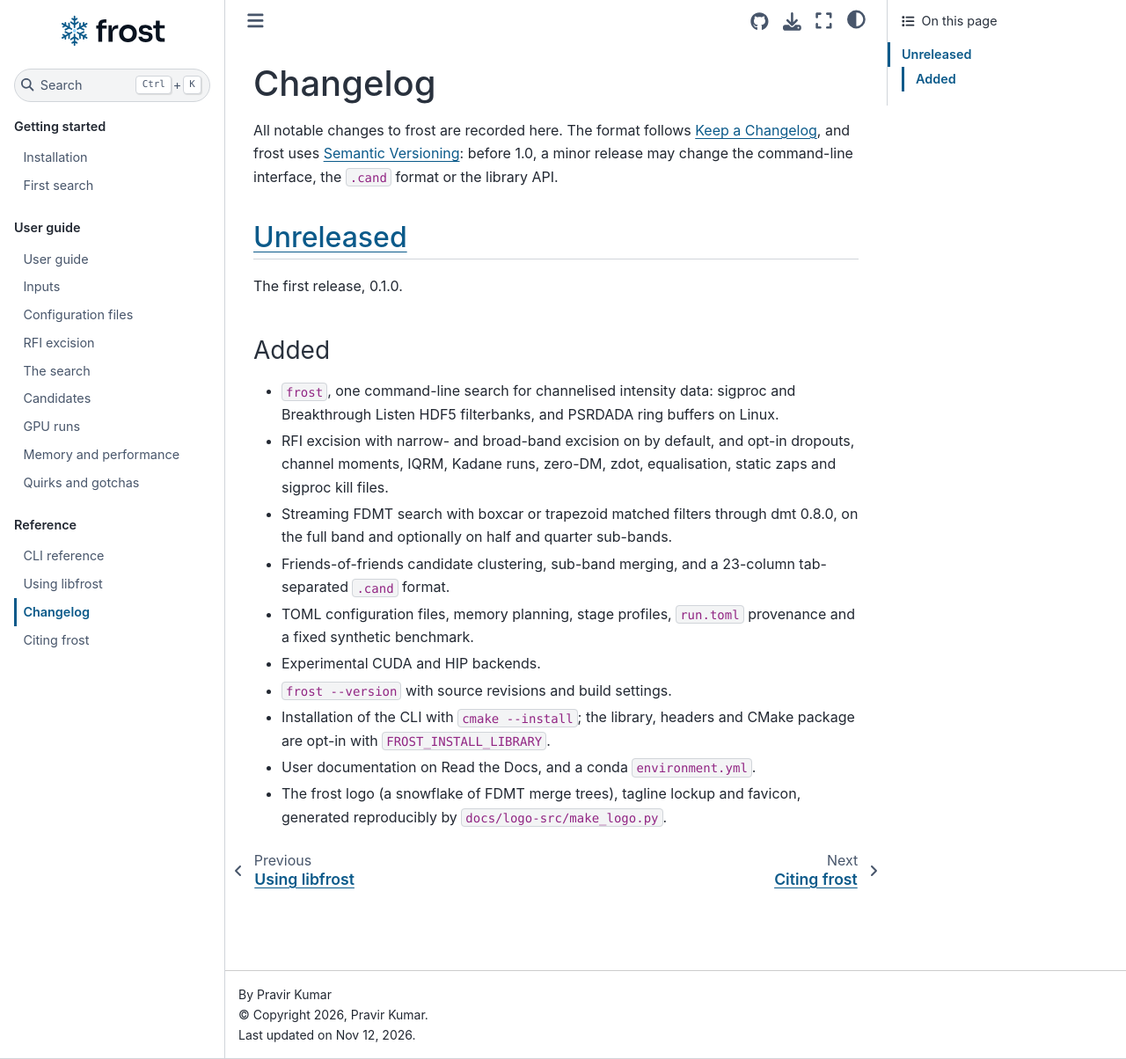
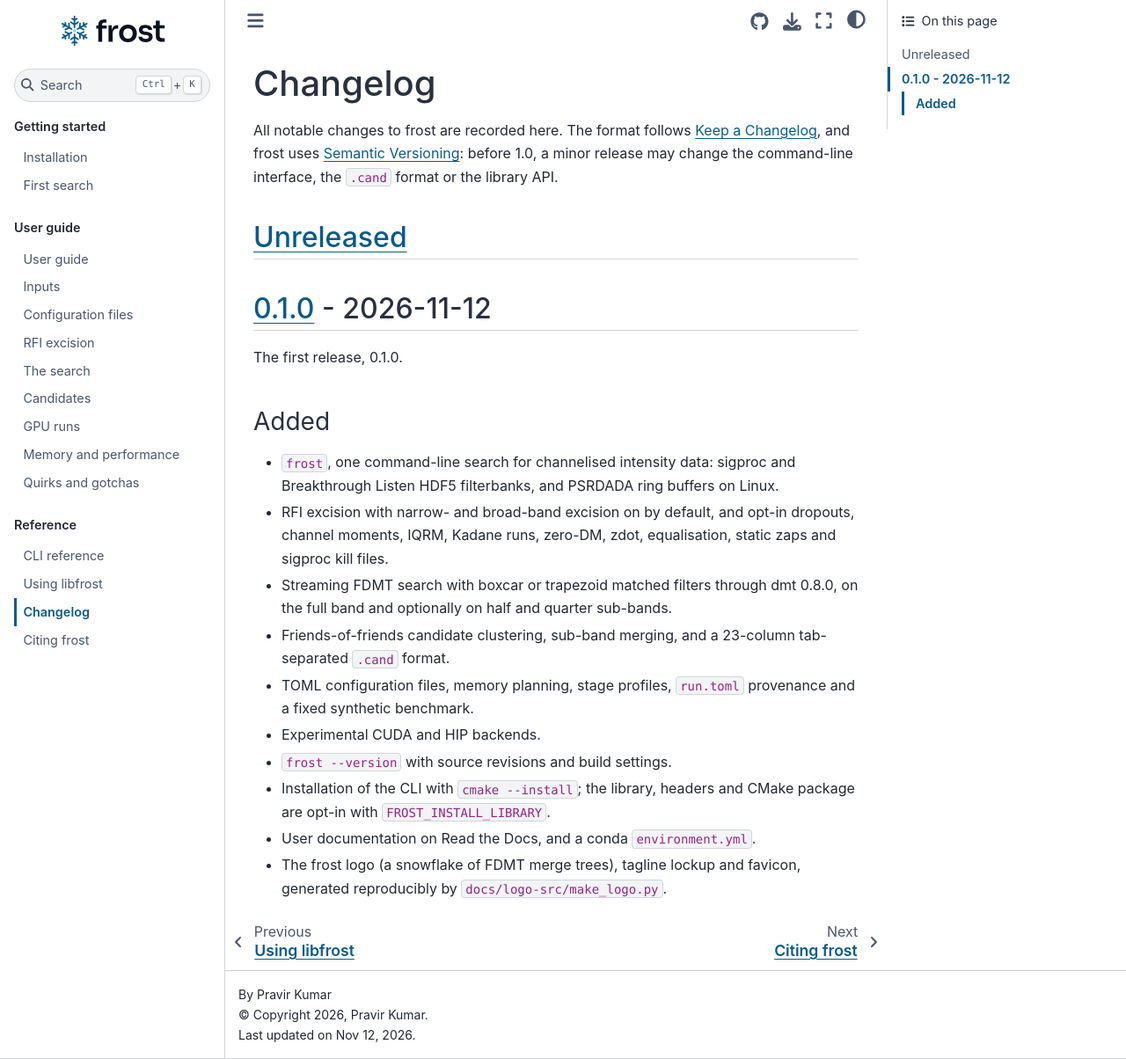
Before and after one commit to pravirkr/frost, a Sphinx documentation site: the page built from docs/changelog.md, in a window 1280 px wide and 1204 px high. Shown: the whole window at 88% size. Built offline with Sphinx 7.4.7 and the Sphinx Book theme 1.1.4, drawn with Linux system fonts in a browser that asks for light colours.

Commit message:
Prepare the 0.1.0 release and fix bundled PSRDADA lib64 installs
- Install bundled PSRDADA and its public headers directly into
  CMAKE_INSTALL_LIBDIR and CMAKE_INSTALL_INCLUDEDIR when installing the
  library, instead of running PSRDADA's src/cmake_install.cmake (which
  hardcodes lib/ and misses INSTALL_RPATH on lib64 prefixes).

```diff
--- a/CHANGELOG.md
+++ b/CHANGELOG.md
@@ -7,6 +7,8 @@ minor release may change the command-line interface, the `.cand` format or
 the library API.
 
 ## [Unreleased]
+
+## [0.1.0] - 2026-11-12
 
 The first release, 0.1.0.
 
@@ -33,4 +35,5 @@ The first release, 0.1.0.
 - The frost logo (a snowflake of FDMT merge trees), tagline lockup and
   favicon, generated reproducibly by `docs/logo-src/make_logo.py`.
 
-[Unreleased]: https://github.com/pravirkr/frost/commits/main
+[Unreleased]: https://github.com/pravirkr/frost/compare/v0.1.0...HEAD
+[0.1.0]: https://github.com/pravirkr/frost/releases/tag/v0.1.0
```
Also changed, not shown: docs/roadmap.md (+0 -1 lines), 3 other files.
